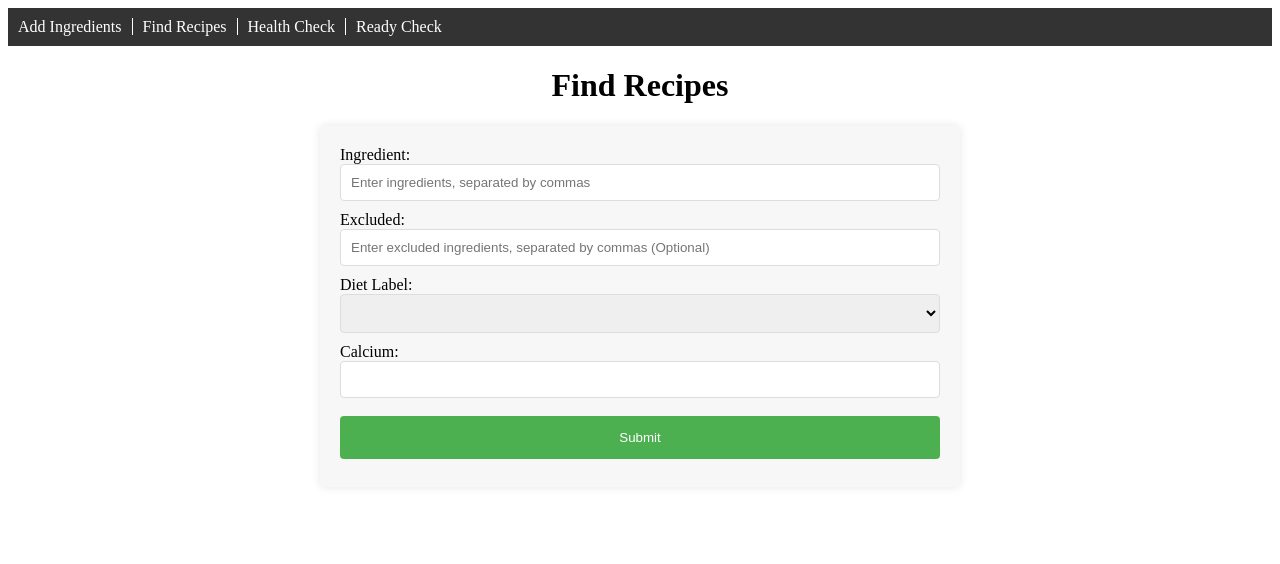
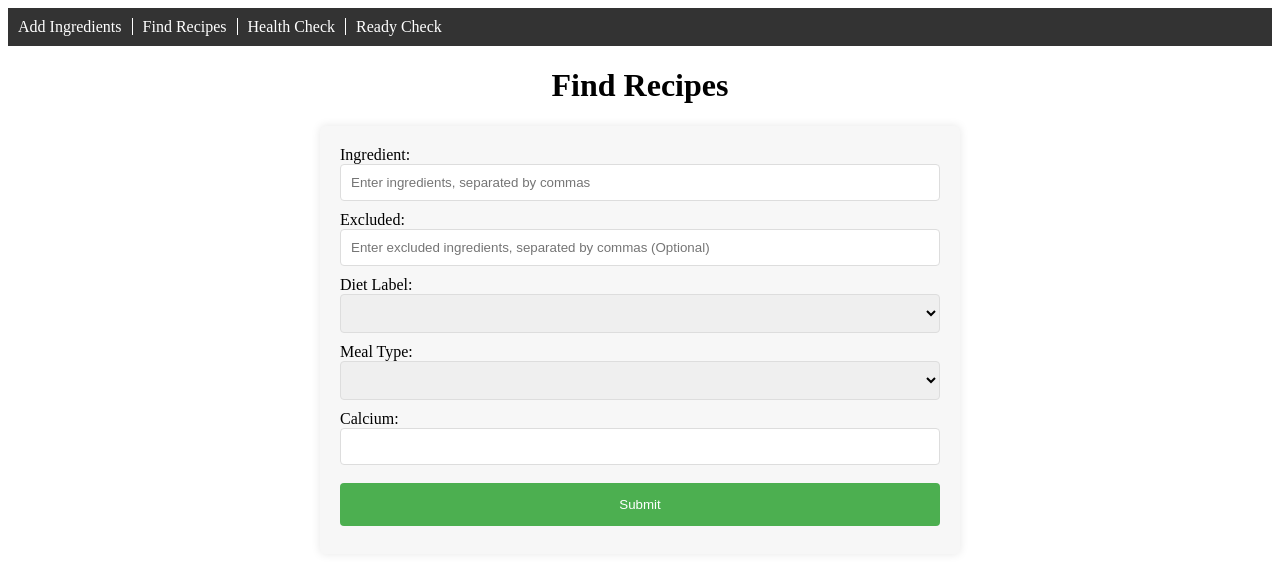
Before and after one commit to AkashBalani/recipePickerFront, an Angular app: page /angular/find-recipes in a window 1280 px wide. Shown: the top 564 px of the page. Built offline with nearby package versions, Linux system fonts and the light colour scheme.

Commit message:
Create options for mealType

```diff
--- a/src/app/find-recipes/find-recipes.component.html
+++ b/src/app/find-recipes/find-recipes.component.html
@@ -17,6 +17,15 @@
       <option value="low-sodium">Low-Sodium</option>
     </select>
 
+    <label for="mealType">Meal Type:</label>
+    <select id="mealType" [(ngModel)]="mealType" name="mealType">
+      <option value="breakfast">Breakfast</option>
+      <option value="brunch">Brunch</option>
+      <option value="lunch_dinner">Lunch/Dinner</option>
+      <option value="snack">Snack</option>
+      <option value="teatime">Teatime</option>
+    </select>
+
     <label for="calcium">Calcium:</label>
     <input type="text" id="calcium" [(ngModel)]="calcium" name="calcium">
 
--- a/src/app/find-recipes/find-recipes.component.ts
+++ b/src/app/find-recipes/find-recipes.component.ts
@@ -10,6 +10,7 @@ export class FindRecipesComponent {
   ingredient: string = '';
   excluded: string = '';
   dietLabel: string = '';
+  mealType: string = '';
   calcium: string = '';
 
   constructor(private http: HttpClient) { }
@@ -54,6 +55,9 @@ export class FindRecipesComponent {
     if(this.dietLabel) {
       params = params.append('dietLabel', this.dietLabel);
     }
+    if(this.mealType) {
+      params = params.append('mealType', this.mealType);
+    }
     // Add code here to send the form data to Django backend
 
 
```
